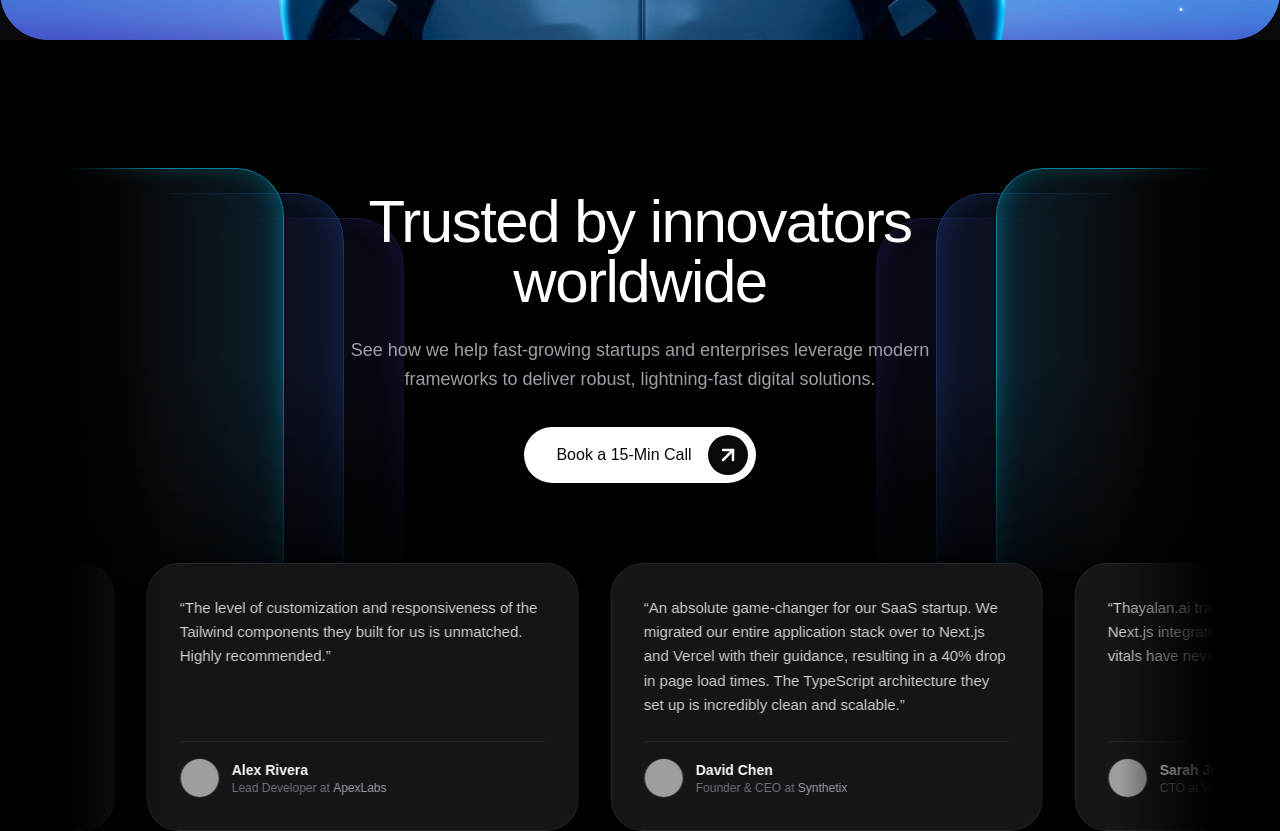
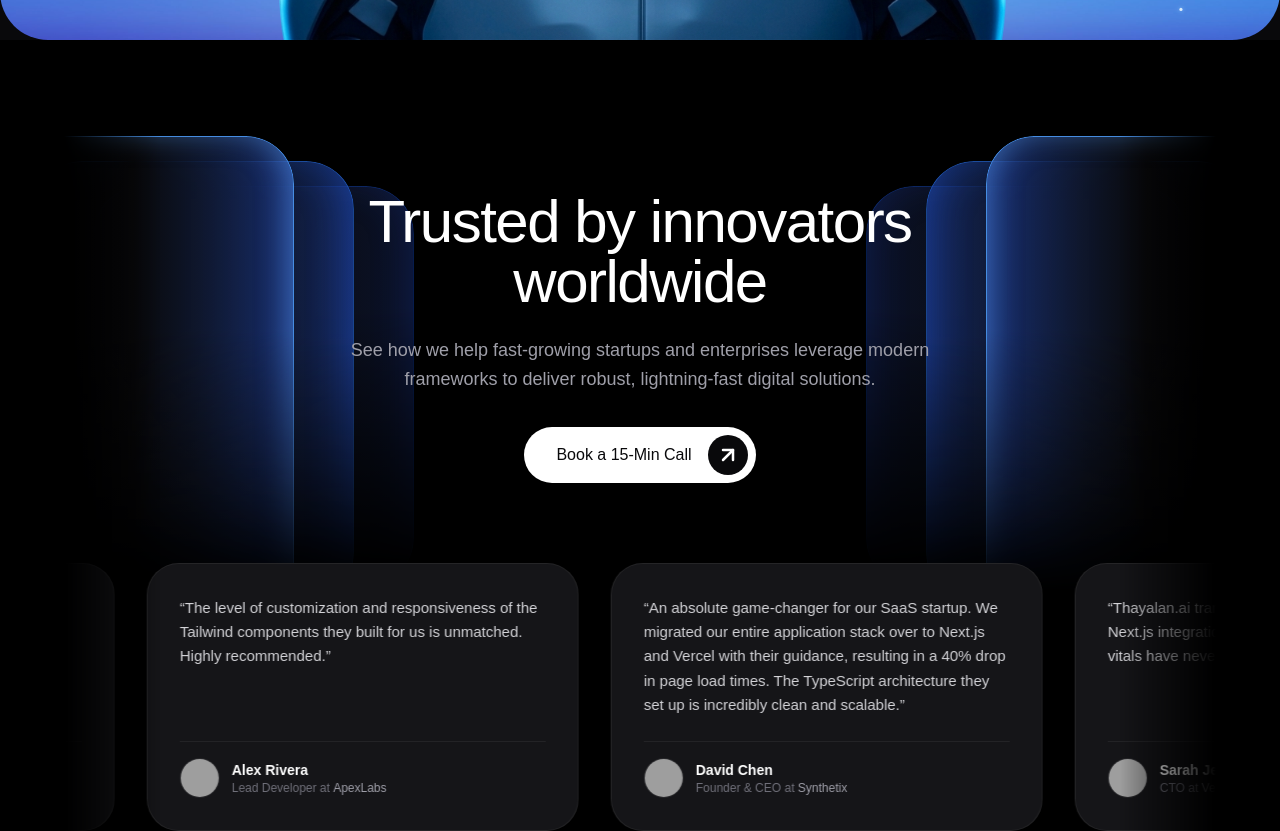
Before and after one commit to addyuchiha/thayalan-ai, a Next.js app: page / in a window 1280 px wide. Shown: the part 760-1591 px from the top of the page. Built offline with nearby package versions, Linux system fonts and the light colour scheme; grey boxes are pictures that could not be loaded.

Commit message:
update testimonials section

```diff
--- a/components/Home/TestimonialsSection.tsx
+++ b/components/Home/TestimonialsSection.tsx
@@ -101,10 +101,10 @@ export default function TestimonialsSection() {
 
       {/* --- BACKGROUND VIEWPORT BEZELS --- */}
       {/* Left Bezel Stack */}
-      <div className="absolute top-32 hidden md:block pointer-events-none select-none z-0 -left-[240px] lg:-left-[200px] xl:-left-[100px] transition-all duration-700">
-        {/* Edge 3 (Deepest Background) */}
+      <div className="absolute top-24 hidden md:block pointer-events-none select-none z-0 -left-[240px] lg:-left-[200px] xl:-left-[90px] transition-all duration-700">
+        {/* Edge 3 (Deepest Background - Strengthened) */}
         <div
-          className="absolute left-[120px] top-[50px] w-[320px] h-[400px] rounded-[3rem] bg-gradient-to-r from-transparent via-zinc-950 to-indigo-950/30 border-r border-t border-indigo-500/20 shadow-[inset_-10px_0_30px_-10px_rgba(99,102,241,0.15)]"
+          className="absolute left-[120px] top-[50px] w-[320px] h-[400px] rounded-[3rem] bg-gradient-to-r from-transparent via-zinc-950 to-blue-950/50 border-r border-t border-blue-600/30 shadow-[inset_-10px_0_40px_-10px_rgba(30,64,175,0.25)]"
           style={{
             maskImage: "linear-gradient(to bottom, black 30%, transparent 95%)",
             WebkitMaskImage:
@@ -112,9 +112,9 @@ export default function TestimonialsSection() {
           }}
         />
 
-        {/* Edge 2 (Midground) */}
+        {/* Edge 2 (Midground - Strengthened) */}
         <div
-          className="absolute left-[60px] top-[25px] w-[320px] h-[440px] rounded-[3rem] bg-gradient-to-r from-transparent via-zinc-950 to-blue-950/40 border-r border-t border-blue-500/35 shadow-[inset_-10px_0_30px_-10px_rgba(59,130,246,0.2),_25px_0_50px_rgba(0,0,0,0.9)]"
+          className="absolute left-[60px] top-[25px] w-[320px] h-[440px] rounded-[3rem] bg-gradient-to-r from-transparent via-zinc-950 to-blue-900/60 border-r border-t border-blue-500/50 shadow-[inset_-12px_0_40px_-8px_rgba(37,99,235,0.35),_25px_0_50px_rgba(0,0,0,0.9)]"
           style={{
             maskImage: "linear-gradient(to bottom, black 40%, transparent 95%)",
             WebkitMaskImage:
@@ -122,9 +122,9 @@ export default function TestimonialsSection() {
           }}
         />
 
-        {/* Edge 1 (Foreground) */}
+        {/* Edge 1 (Foreground - Strengthened) */}
         <div
-          className="absolute left-0 top-0 w-[320px] h-[480px] rounded-[3rem] bg-gradient-to-r from-transparent via-zinc-950 to-cyan-950/50 border-r border-t border-cyan-400/60 shadow-[inset_-8px_0_25px_-5px_rgba(6,182,212,0.35),_35px_0_60px_rgba(0,0,0,1)]"
+          className="absolute left-0 top-0 w-[320px] h-[480px] rounded-[3rem] bg-gradient-to-r from-transparent via-zinc-950 to-blue-900/70 border-r border-t border-blue-400/85 shadow-[inset_-10px_0_30px_-5px_rgba(96,165,250,0.5),_35px_0_60px_rgba(0,0,0,1)]"
           style={{
             maskImage: "linear-gradient(to bottom, black 40%, transparent 95%)",
             WebkitMaskImage:
@@ -134,10 +134,10 @@ export default function TestimonialsSection() {
       </div>
 
       {/* Right Bezel Stack */}
-      <div className="absolute top-32 hidden md:block pointer-events-none select-none z-0 -right-[240px] lg:-right-[200px] xl:-right-[100px] transition-all duration-700">
-        {/* Edge 3 (Deepest Background) */}
+      <div className="absolute top-24 hidden md:block pointer-events-none select-none z-0 -right-[240px] lg:-right-[200px] xl:-right-[90px] transition-all duration-700">
+        {/* Edge 3 (Deepest Background - Strengthened) */}
         <div
-          className="absolute right-[120px] top-[50px] w-[320px] h-[400px] rounded-[3rem] bg-gradient-to-l from-transparent via-zinc-950 to-indigo-950/30 border-l border-t border-indigo-500/20 shadow-[inset_10px_0_30px_-10px_rgba(99,102,241,0.15)]"
+          className="absolute right-[120px] top-[50px] w-[320px] h-[400px] rounded-[3rem] bg-gradient-to-l from-transparent via-zinc-950 to-blue-950/50 border-l border-t border-blue-600/30 shadow-[inset_10px_0_40px_-10px_rgba(30,64,175,0.25)]"
           style={{
             maskImage: "linear-gradient(to bottom, black 30%, transparent 95%)",
             WebkitMaskImage:
@@ -145,9 +145,9 @@ export default function TestimonialsSection() {
           }}
         />
 
-        {/* Edge 2 (Midground) */}
+        {/* Edge 2 (Midground - Strengthened) */}
         <div
-          className="absolute right-[60px] top-[25px] w-[320px] h-[440px] rounded-[3rem] bg-gradient-to-l from-transparent via-zinc-950 to-blue-950/40 border-l border-t border-blue-500/35 shadow-[inset_10px_0_30px_-10px_rgba(59,130,246,0.2),_-25px_0_50px_rgba(0,0,0,0.9)]"
+          className="absolute right-[60px] top-[25px] w-[320px] h-[440px] rounded-[3rem] bg-gradient-to-l from-transparent via-zinc-950 to-blue-900/60 border-l border-t border-blue-500/50 shadow-[inset_10px_0_40px_-8px_rgba(37,99,235,0.35),_-25px_0_50px_rgba(0,0,0,0.9)]"
           style={{
             maskImage: "linear-gradient(to bottom, black 40%, transparent 95%)",
             WebkitMaskImage:
@@ -155,9 +155,9 @@ export default function TestimonialsSection() {
           }}
         />
 
-        {/* Edge 1 (Foreground) */}
+        {/* Edge 1 (Foreground - Strengthened) */}
         <div
-          className="absolute right-0 top-0 w-[320px] h-[480px] rounded-[3rem] bg-gradient-to-l from-transparent via-zinc-950 to-cyan-950/50 border-l border-t border-cyan-400/60 shadow-[inset_8px_0_25px_-5px_rgba(6,182,212,0.35),_-35px_0_60px_rgba(0,0,0,1)]"
+          className="absolute right-0 top-0 w-[320px] h-[480px] rounded-[3rem] bg-gradient-to-l from-transparent via-zinc-950 to-blue-900/70 border-l border-t border-blue-400/85 shadow-[inset_8px_0_30px_-5px_rgba(96,165,250,0.5),_-35px_0_60px_rgba(0,0,0,1)]"
           style={{
             maskImage: "linear-gradient(to bottom, black 40%, transparent 95%)",
             WebkitMaskImage:
@@ -168,7 +168,7 @@ export default function TestimonialsSection() {
 
       {/* --- HERO HEADER AREA --- */}
       <div className="relative max-w-7xl mx-auto mb-20 px-4 sm:px-6 md:px-8 pt-6">
-        <div className="absolute top-1/2 left-1/2 -translate-x-1/2 -translate-y-1/2 w-[500px] h-[300px] bg-gradient-to-tr from-cyan-500/10 via-blue-500/10 to-purple-500/5 blur-[120px] rounded-full pointer-events-none -z-10" />
+        <div className="absolute top-1/2 left-1/2 -translate-x-1/2 -translate-y-1/2 w-[500px] h-[300px] bg-gradient-to-tr from-blue-600/15 via-blue-500/10 to-blue-400/5 blur-[120px] rounded-full pointer-events-none -z-10" />
 
         <div className="relative z-10 text-center mx-auto flex flex-col items-center max-w-2xl px-4">
           <h2 className="text-4xl md:text-6xl tracking-tight mb-6 text-white font-medium">
@@ -259,8 +259,8 @@ export default function TestimonialsSection() {
 
 function TestimonialCard({ testimonial }: { testimonial: Testimonial }) {
   return (
-    <div className="group relative h-full bg-zinc-900/90 backdrop-blur-md border border-zinc-800/90 rounded-[2rem] p-6 md:p-8 hover:border-cyan-500/30 hover:shadow-[0_0_30px_-10px_rgba(6,182,212,0.15)] transition-all duration-300 flex flex-col justify-between whitespace-normal">
-      <div className="absolute inset-x-0 top-0 h-px bg-gradient-to-r from-transparent via-cyan-500/0 to-transparent group-hover:via-cyan-500/40 transition-all duration-500 rounded-t-[2rem]" />
+    <div className="group relative h-full bg-zinc-900/90 backdrop-blur-md border border-zinc-800/90 rounded-[2rem] p-6 md:p-8 hover:border-blue-500/30 hover:shadow-[0_0_30px_-10px_rgba(59,130,246,0.15)] transition-all duration-300 flex flex-col justify-between whitespace-normal">
+      <div className="absolute inset-x-0 top-0 h-px bg-gradient-to-r from-transparent via-blue-500/0 to-transparent group-hover:via-blue-500/40 transition-all duration-500 rounded-t-[2rem]" />
       <p className="text-zinc-300 text-base md:text-[15px] leading-relaxed mb-6 font-normal">
         “{testimonial.quote}”
       </p>
--- a/components/Home/WhyWorkWithMe.tsx
+++ b/components/Home/WhyWorkWithMe.tsx
@@ -29,7 +29,7 @@ export default function WhyWorkWithMe() {
     <div className="relative max-w-[100rem] mx-auto">
       {/* Blue glow element positioned at the top behind the card */}
       <div
-        className="absolute top-0 left-1/2 -translate-x-1/2 w-[70%] md:w-[75%] h-48 bg-blue-500 blur-[100px] rounded-full pointer-events-none z-0"
+        className="absolute top-0 left-1/2 -translate-x-1/2 w-[70%] md:w-[75%] h-48 bg-blue-500 blur-3xl rounded-full pointer-events-none z-0"
         aria-hidden="true"
       />
 
```
